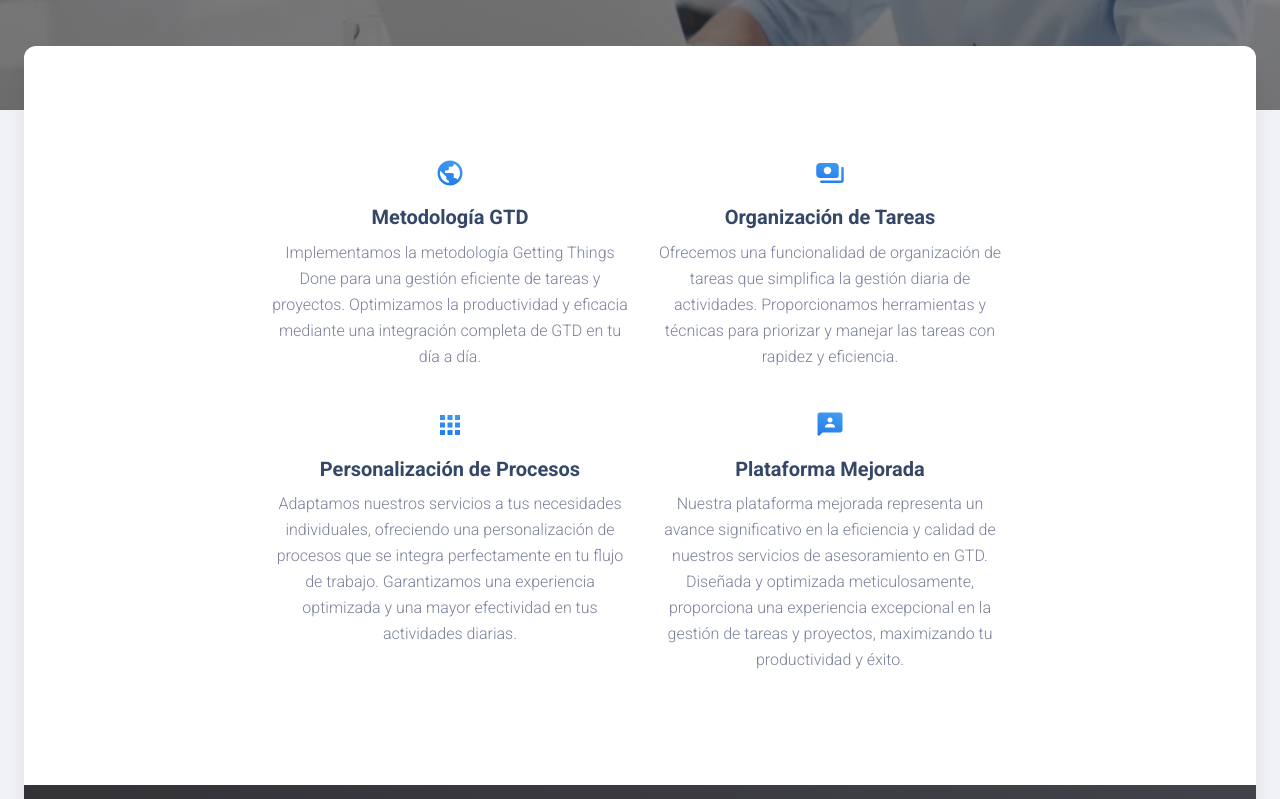
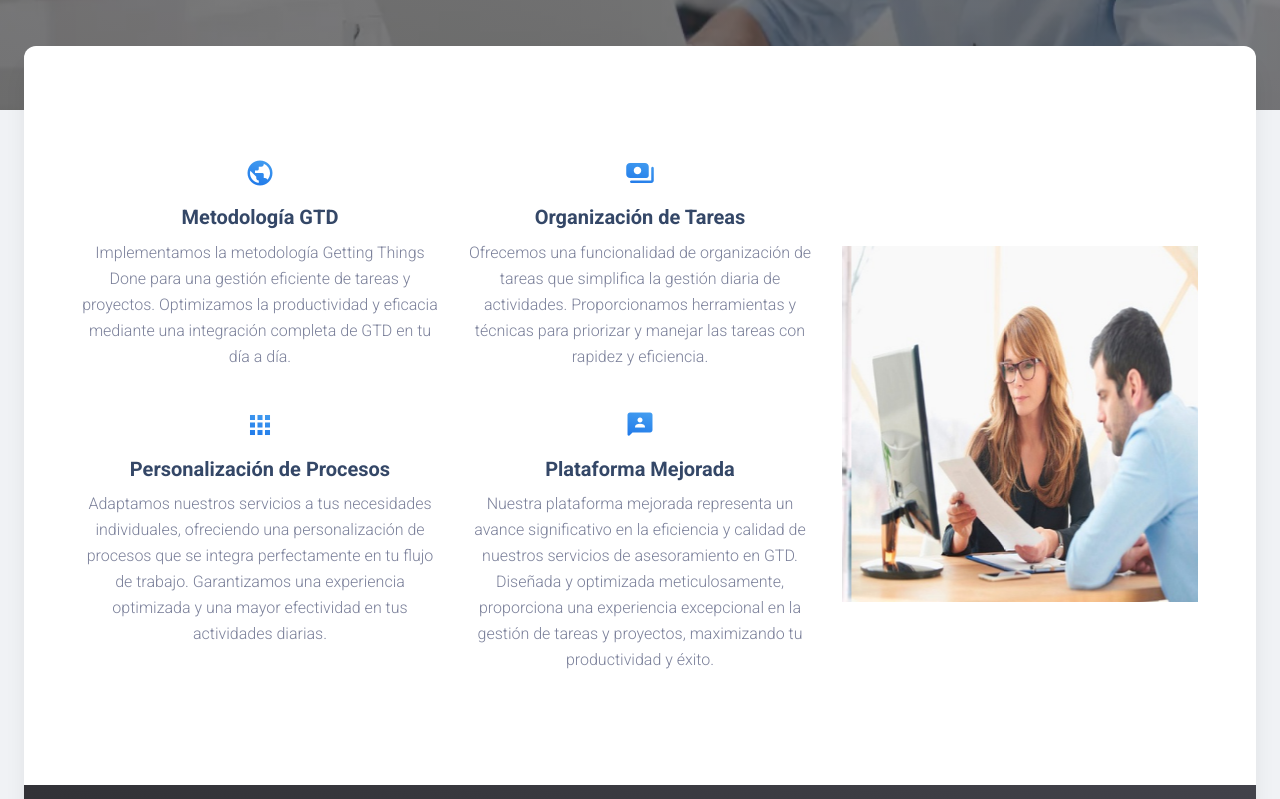
Before and after one commit to GUSServices/GUSService.github.io, a website: page index.html in a window 1280 px wide. Shown: the part 490-1289 px from the top of the page. Drawn offline with Linux system fonts and the light colour scheme; some packages are replaced by stand-ins of ours.

Commit message:
GUSS beta 1.2, slider nuevamente agregado, funciona en el index

```diff
--- a/index.html
+++ b/index.html
@@ -155,6 +155,15 @@
                   <h5>Plataforma Mejorada</h5>
                   <p>Nuestra plataforma mejorada representa un avance significativo en la eficiencia y calidad de nuestros servicios de asesoramiento en GTD. Diseñada y optimizada meticulosamente, proporciona una experiencia excepcional en la gestión de tareas y proyectos, maximizando tu productividad y éxito.</p>
                 </div>
+              </div>
+            </div>
+          </div>
+          <div class="col-lg-4 align-self-center"> <!-- Ajustamos la posición hacia la derecha -->
+            <div class="carousel">
+              <div class="slides">
+                <div class="slide"><img src="fotos/1.jpg" alt="Imagen 1"></div>
+                <div class="slide"><img src="fotos/2.jpg" alt="Imagen 2"></div>
+                <div class="slide"><img src="fotos/3.jpg" alt="Imagen 3"></div>
               </div>
             </div>
           </div>
```
